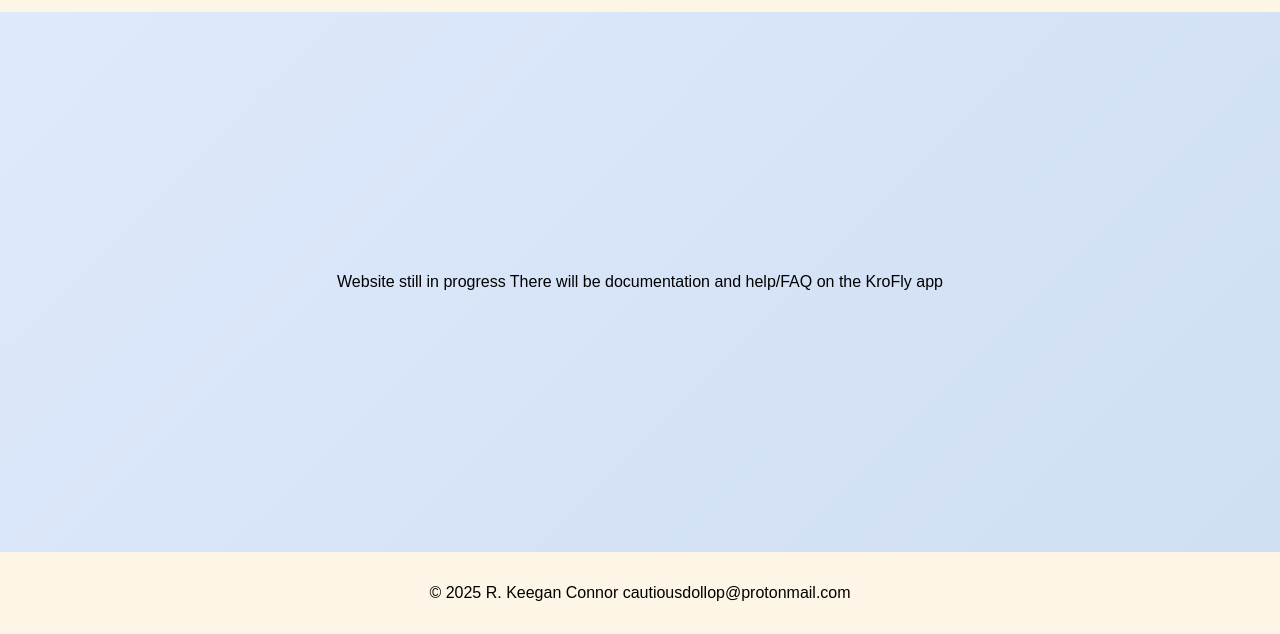
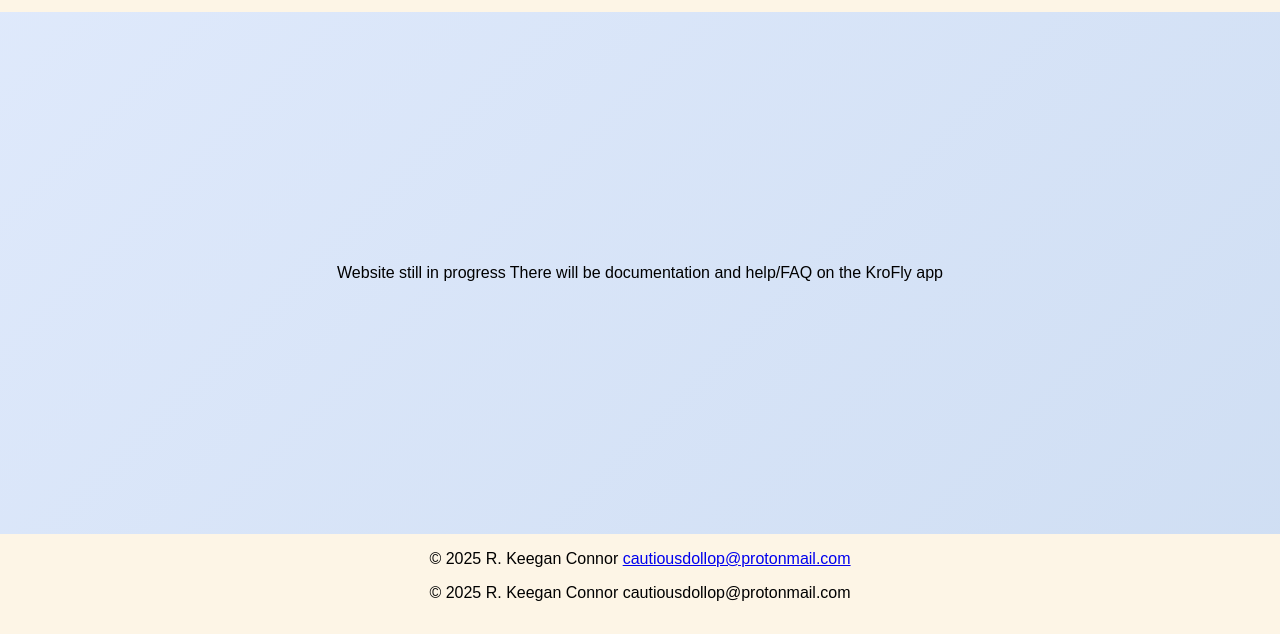
Before and after one commit to CautiousDollop/cautiousdollop.github.io, a plain HTML site: page krofly.html in a window 1280 px wide. Shown: the part 166-800 px from the top of the page. Drawn offline with Linux system fonts and the light colour scheme.

Commit message:
Update krofly.html

```diff
--- a/krofly.html
+++ b/krofly.html
@@ -29,6 +29,10 @@
   </main>
 
   <footer>
+    <div class="footer-content">
+      <span>&copy; 2025 R. Keegan Connor</span>
+      <span><a href="contact:cautiousdollop@protonmail.com">cautiousdollop@protonmail.com</a></span>
+    </div>
     <p>&copy; 2025 R. Keegan Connor    cautiousdollop@protonmail.com</p>
   </footer>
 </body>
```
